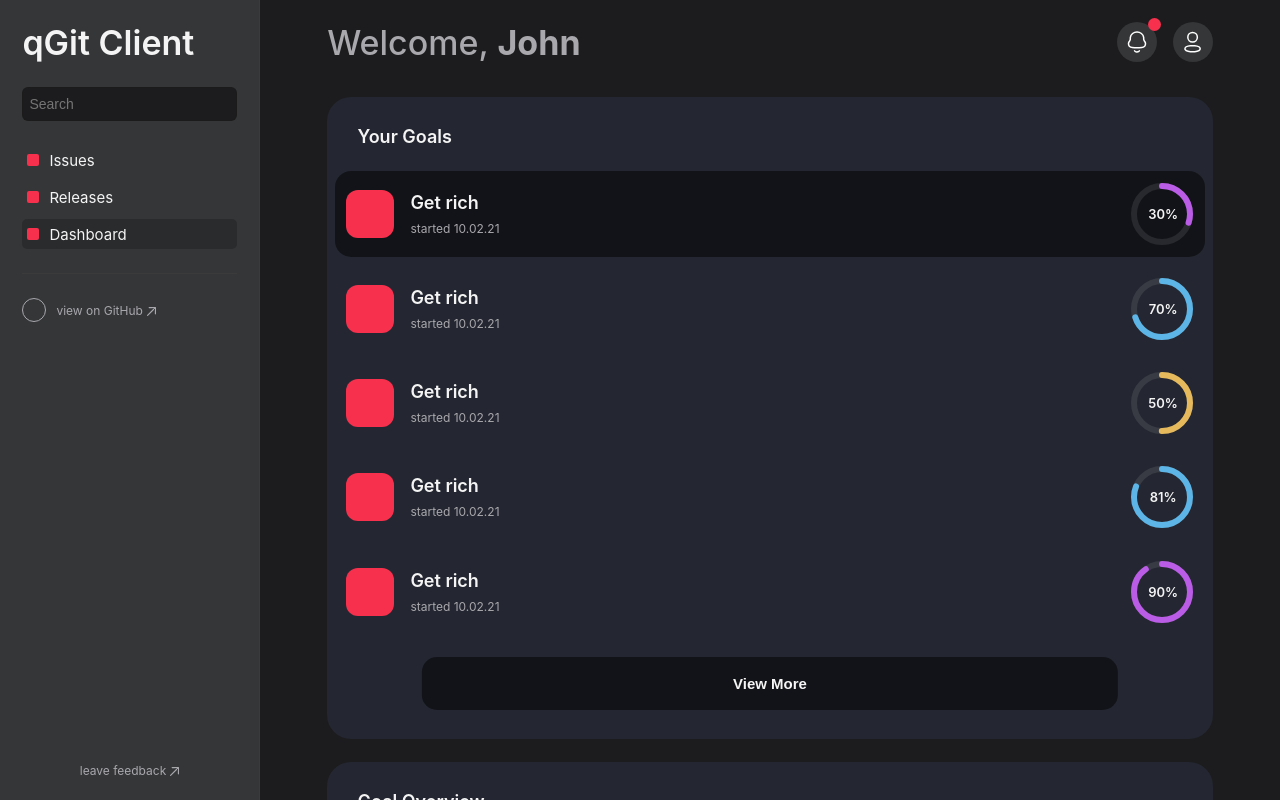
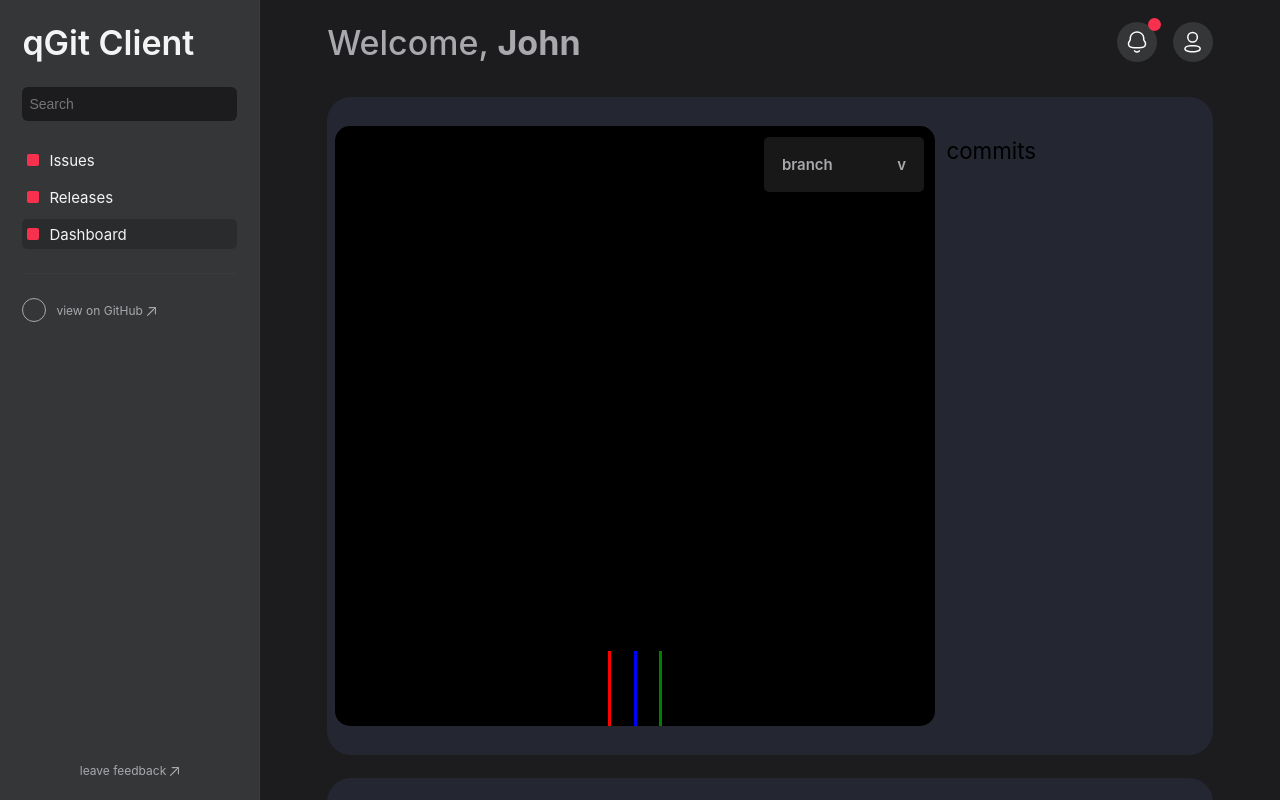
Before and after one commit to boltzmannsBane/QRgit, a React (Create React App) app: page / in a window 1280 px wide. Built offline with nearby package versions, Linux system fonts and the light colour scheme.

Commit message:
first steps implementing the git historie's topology view. Using a matrix to represent events

```diff
--- a/src/App.css
+++ b/src/App.css
@@ -34,6 +34,10 @@
   -webkit-tap-highlight-color: transparent;
   -webkit-font-smoothing: antialiased;
   user-select: none;
+}
+
+*::-webkit-scrollbar {
+  display: none;
 }
 
 html,
@@ -884,18 +888,84 @@ p {
 }
 
 .tasks-block > div:nth-child(2) > * {
-  min-width: 200px;
 }
 
 @media screen and (max-width: 1064px) {
-  .tasks-block div:nth-child(2) > * {
+  .tasks-block > div:nth-child(2) > * {
     width: 100%;
   }
 }
 
 .goal-description {
-  margin-right: 1rem;
+  margin-right: 2rem;
+  display: flex;
+  flex-direction: column;
 }
+.goal-description .spacer {
+  display: none;
+}
+@media screen and (max-width: 1064px) {
+  .goal-description {
+    flex-direction: row;
+  }
+
+  .goal-description .spacer {
+    display: block;
+  }
+}
+@media screen and (max-width: 768px) {
+  .goal-description {
+    align-items: center;
+    justify-content: center;
+  }
+}
+
+.goal-description h2 {
+  color: var(--text-dark);
+  font-weight: 400;
+  margin-top: 0.5rem;
+  margin-bottom: 0.2rem;
+}
+.goal-description h1 {
+  margin-bottom: 0.7rem;
+}
+.goal-description > .two {
+  align-items: center;
+}
+.is-on-track {
+  margin-right: 0.5rem;
+  text-align: center;
+  padding: 0.3rem 1rem;
+  border-radius: 50px;
+  margin-bottom: 1rem;
+  max-width: 135px;
+}
+.is-on-track.on-track {
+  background: green;
+}
+.goal-description .body-text {
+  max-width: 200px;
+  overflow: hidden;
+}
+.body-text {
+  max-width: 250px;
+  overflow: hidden;
+}
+
+@media screen and (max-width: 768px) {
+  .goal-description .spacer,
+  .body-text {
+    display: none;
+  }
+}
+
+.body-text p {
+  color: var(--text-dark);
+  display: -webkit-box;
+  -webkit-line-clamp: 10;
+  -webkit-box-orient: vertical;
+}
+
 @media screen and (max-width: 1064px) {
   .goal-description {
     margin-right: 0;
@@ -1030,6 +1100,56 @@ p {
   transform: scale(1) !important;
 }
 
+.git-topology {
+  position: relative;
+  width: 600px;
+  height: 600px;
+  display: flex;
+  flex-direction: column;
+  justify-content: flex-end;
+  align-items: center;
+  overflow-y: scroll;
+  background: black;
+  border-radius: 15px;
+  padding: 0 1rem !important;
+}
+.git-topology .view-more {
+  background: rgba(228, 228, 228, 0.1);
+  position: absolute;
+  border-radius: 5px;
+  display: flex;
+  width: 160px;
+  top: 0.5rem;
+  right: 0.5rem;
+  margin-top: 0;
+}
+
+.git-topology .view-more span p {
+  font-weight: 600;
+  color: var(--text-dark);
+}
+.lines-container {
+  display: flex;
+}
+
+.branch {
+  width: 3px;
+  height: 25px;
+}
+.branch-main {
+  background: red;
+}
+.branch-dev {
+  background: blue;
+}
+.branch-dev2 {
+  background: green;
+}
+
+.branch + .branch {
+  margin-left: 1rem;
+}
+
 @keyframes tray-appear {
   0% {
     transform: translateY(100%);
@@ -1157,10 +1277,21 @@ p {
   }
 }
 
+.dashboard-overview {
+  background: var(--bg-dark-blueish);
+  border-radius: 24px;
+  padding: 1.3rem 8px;
+  margin-bottom: 1rem;
+  display: flex;
+}
+.dashboard-overview > * {
+  padding: 0.5rem;
+}
+
 .popup-container {
   width: 300px;
   height: auto;
-  position: absolute;
+  position: fixed;
   bottom: 1.5rem;
   right: 1.5rem;
   z-index: 1000;
--- a/src/components/DashboardComponents.js
+++ b/src/components/DashboardComponents.js
@@ -120,8 +120,103 @@ function NotificationItem() {
     </div>
   );
 }
+
 export const DashboardOverview = () => {
-  return <></>;
+  return (
+    <div class="dashboard-overview">
+      <GitTopology />
+      <div class="commits">commits</div>
+    </div>
+  );
+};
+
+const gitData = [
+  [0, 1, 0],
+  [0, 1, 0],
+  [0, 1, 0],
+  [0, 1, 0],
+  [0, 1, 0],
+  [0, 1, 0],
+  [0, 1, 0],
+  [3, 1, 0],
+  [1, 1, 0],
+  [4, 1, 0],
+  [1, 1, 0],
+  [4, 1, 3],
+  [1, 1, 1],
+  [1, 1, 1],
+  [3, 1, 1],
+  [1, 1, 1],
+  [1, 1, 1],
+  [3, 1, 4],
+  [1, 1, 1],
+  [3, 1, 3],
+  [1, 1, 1],
+  [3, 1, 1],
+  [1, 1, 1],
+  [1, 1, 3],
+  [4, 1, 1],
+  [1, 1, 1],
+  [1, 1, 1],
+  [3, 1, 4],
+  [1, 1, 1],
+  [3, 1, 1],
+  [1, 1, 3],
+  [1, 1, 1],
+  [2, 1, 3],
+  [0, 1, 1],
+  [0, 1, 2],
+  [0, 1, 0],
+];
+
+const GitTopology = () => {
+  function mapRow(arr) {
+    arr.map((row, index) => mapColumn(row, index));
+  }
+
+  function mapColumn(column, rowIndex) {
+    column.map((col, index) => console.log(rowIndex, read(col)));
+  }
+
+  function read(el) {
+    if (el === 0) console.log("nothing");
+    if (el === 1) console.log("line");
+    if (el === 2) console.log("new branch");
+    if (el === 3) console.log("commit");
+    if (el === 4) console.log("pull request");
+  }
+
+  useEffect(() => mapRow(gitData), []);
+  return (
+    <div class="git-topology">
+      <div class="view-more">
+        <span>
+          <p>branch</p>
+        </span>
+        <div class="spacer"></div>
+        <span>
+          <p>v</p>
+        </span>
+      </div>
+      <div class="lines-container">
+        <div class="branch branch-main"></div>
+        <div class="branch branch-dev"></div>
+        <div class="branch branch-dev2"></div>
+      </div>
+
+      <div class="lines-container">
+        <div class="branch branch-main"></div>
+        <div class="branch branch-dev"></div>
+        <div class="branch branch-dev2"></div>
+      </div>
+
+      <div class="lines-container">
+        <div class="branch branch-main"></div>
+        <div class="branch branch-dev"></div>
+        <div class="branch branch-dev2"></div>
+      </div>
+    </div>
+  );
 };
 
 export const DashboardGoalsDigest = () => {
@@ -180,7 +275,28 @@ export const DashboardGoalsDigest = () => {
       <div class="tasks-block grow">
         <h2>Goal Overview</h2>
         <div class="grow">
-          <div class="goal-description">a</div>
+          <div class="goal-description">
+            <div class="two">
+              <h2>due est. </h2>
+              <h1>~12 days</h1>
+              <div class="is-on-track on-track">
+                <p>
+                  <b>on track</b>
+                </p>
+              </div>
+            </div>
+
+            <div class="spacer" />
+            <div class="body-text">
+              <p>
+                From time to time, I'll open up a document in vim and find that
+                my manual folds are completely messed up. It's like vim decides
+                to ignore its usual markers and, instead, start interpreting
+                random bits of text as being fold points.
+              </p>
+            </div>
+          </div>
+
           <GoalOverviewGanttChart />
         </div>
       </div>
```
